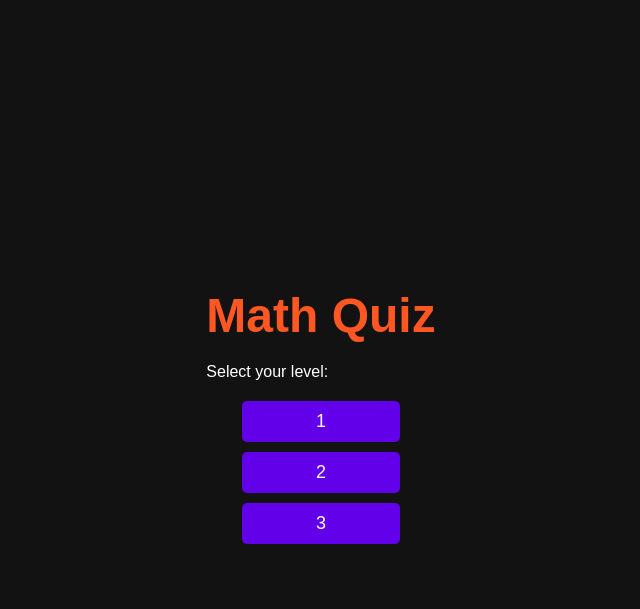
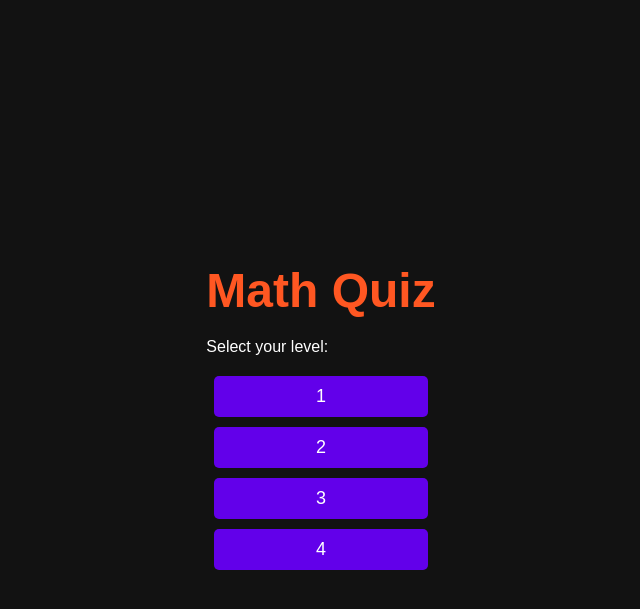
Before and after one commit to parivgabriela/code_ando, a Flask app: page / in a window 1280 px wide. Shown: the top 609 px of the page, without its empty margins (319-959 px from the left). Run offline with Flask 3, Linux system fonts and the light colour scheme.

Commit message:
Update selector of levels and update timer with numbers

```diff
--- a/math_quiz/templates/index.html
+++ b/math_quiz/templates/index.html
@@ -5,6 +5,7 @@
     <meta name="viewport" content="width=device-width, initial-scale=1.0">
     <title>Math Quiz</title>
     <link rel="stylesheet" href="{{ url_for('static',filename='styles/styles.css') }}">
+    <link type="image/png" sizes="16x16" rel="icon" href="static/icons8-check-16.png">
 </head>
 <body>
     <div class="container">
@@ -12,9 +13,9 @@
         <p>Select your level:</p>
         <div class="level-buttons">
             <form action="/select_level" method="POST">
-                <button type="submit" name="level" class="btn" value="10" >1</button>
-                <button type="submit" name="level" class="btn" value="100" >2</button>
-                <button type="submit" name="level" class="btn" value="1000" >3</button>
+                {% for value in list_levels %}
+                    <button  type="submit" class="button_style btn " name="level" value="{{ value }}">{{ value }}</button>
+                {% endfor %}
         </form>
         </div>
     </div>
```
Also changed, not shown: math_quiz/templates/math.html (+10 -7 lines).
